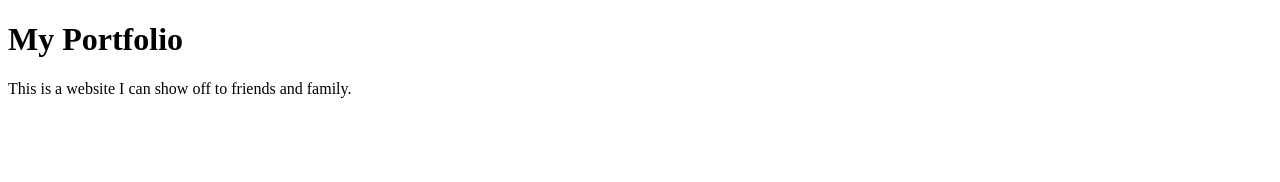
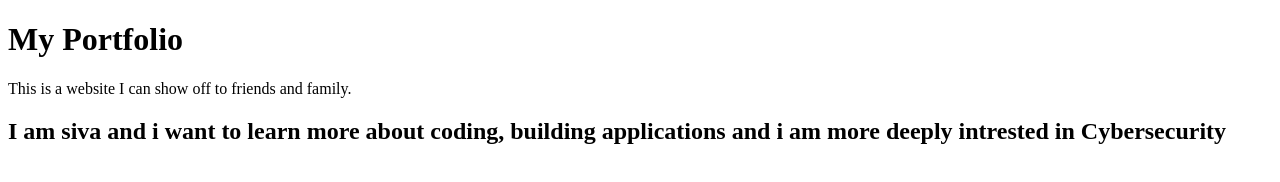
Before and after one commit to sivananthancs2020-oss/my-portfolio, a plain HTML site: page index.html in a window 1280 px wide. Drawn offline with Linux system fonts and the light colour scheme.

Commit message:
Update index.html
I have added a line about myself

```diff
--- a/index.html
+++ b/index.html
@@ -6,5 +6,6 @@
 	<body>
 		<h1>My Portfolio</h1>
 		<p>This is a website I can show off to friends and family.</p>
+        <h2>I am siva and i want to learn more about coding, building applications and i am more deeply intrested in Cybersecurity</h2>
 	</body>
 </html>
```
